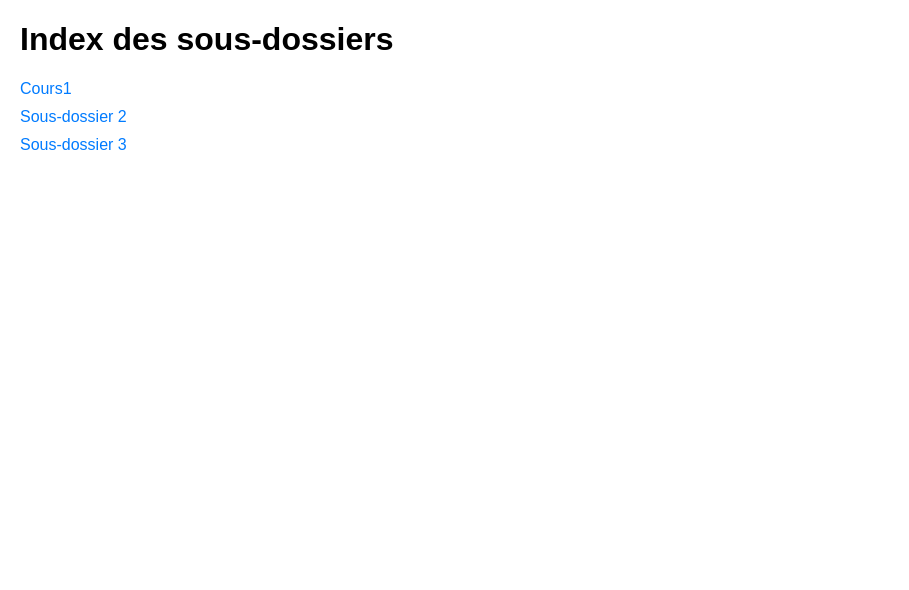
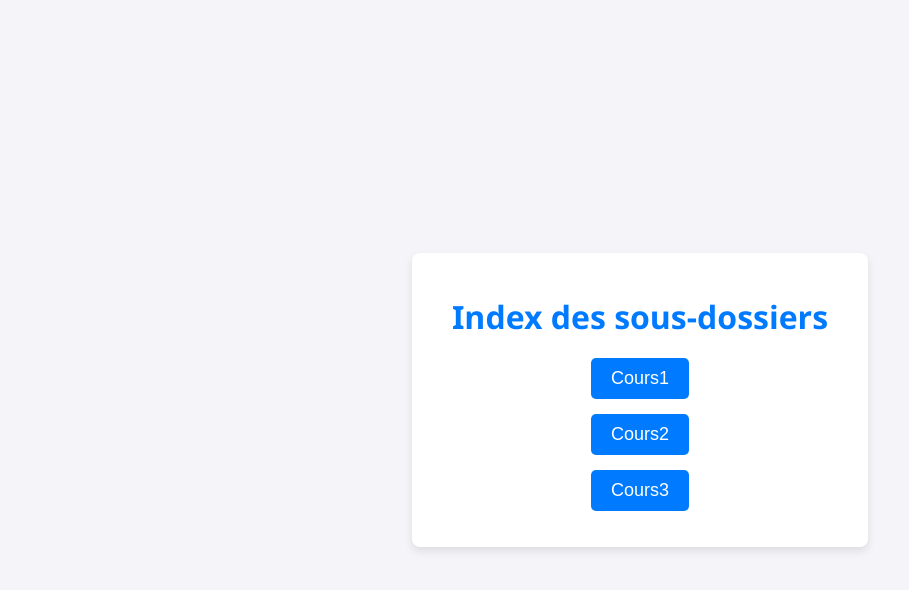
Before and after one commit to Tonoplas909/multimedia, a plain HTML site: page index.html in a window 1280 px wide. Shown: the whole page, without its empty margins (0-909 px from the left). Drawn offline with Linux system fonts and the light colour scheme.

Commit message:
refonte index.html

```diff
--- a/index.html
+++ b/index.html
@@ -1,36 +1,94 @@
 <!DOCTYPE html>
 <html lang="fr">
   <head>
-    <meta charset="UTF-8">
-    <meta name="viewport" content="width=device-width, initial-scale=1.0">
+    <meta charset="UTF-8" />
+    <meta name="viewport" content="width=device-width, initial-scale=1.0" />
     <title>Index des sous-dossiers</title>
     <style>
       body {
-            font-family: Arial, sans-serif;
-            margin: 20px;
+        font-family: "Segoe UI", Tahoma, Geneva, Verdana, sans-serif;
+        background-color: #f4f4f9;
+        color: #333;
+        margin: 0;
+        padding: 0;
+        display: flex;
+        justify-content: center;
+        align-items: center;
+        height: 100vh;
+      }
+      .container {
+        background: #fff;
+        padding: 20px 40px;
+        border-radius: 8px;
+        box-shadow: 0 4px 8px rgba(0, 0, 0, 0.1);
+        text-align: center;
+      }
+      h1 {
+        color: #007bff;
+        margin-bottom: 20px;
       }
       ul {
         list-style-type: none;
         padding: 0;
       }
       li {
-            margin: 10px 0;
+        margin: 15px 0;
       }
       a {
         text-decoration: none;
-            color: #007BFF;
+        color: #007bff;
+        font-size: 18px;
+        transition: color 0.3s;
       }
       a:hover {
+        color: #0056b3;
         text-decoration: underline;
+      }
+      .link-button {
+        background-color: #007bff;
+        color: white;
+        border: none;
+        padding: 10px 20px;
+        border-radius: 5px;
+        cursor: pointer;
+        font-size: 18px;
+        transition: background-color 0.3s;
+      }
+      .link-button:hover {
+        transition: cubic-bezier(0.215, 0.61, 0.355, 1) 1s;
+        scale: 1.2;
       }
     </style>
   </head>
   <body>
+    <div class="container">
       <h1>Index des sous-dossiers</h1>
       <ul>
-        <li><a href="cours1/index.html">Cours1</a></li>
-        <li><a href="sous-dossier2/index.html">Sous-dossier 2</a></li>
-        <li><a href="sous-dossier3/index.html">Sous-dossier 3</a></li>
+        <li>
+          <button
+            class="link-button"
+            onclick="window.location.href='cours1/index.html'"
+          >
+            Cours1
+          </button>
+        </li>
+        <li>
+          <button
+            class="link-button"
+            onclick="window.location.href='cours2/index.html'"
+          >
+            Cours2
+          </button>
+        </li>
+        <li>
+          <button
+            class="link-button"
+            onclick="window.location.href='cours3/index.html'"
+          >
+            Cours3
+          </button>
+        </li>
       </ul>
+    </div>
   </body>
 </html>
```
Also changed, not shown: cours1/exo2.html (added, +32 -0 lines), cours1/index.html (+53 -26 lines). Lines whose indentation alone changed are shown as unchanged.
